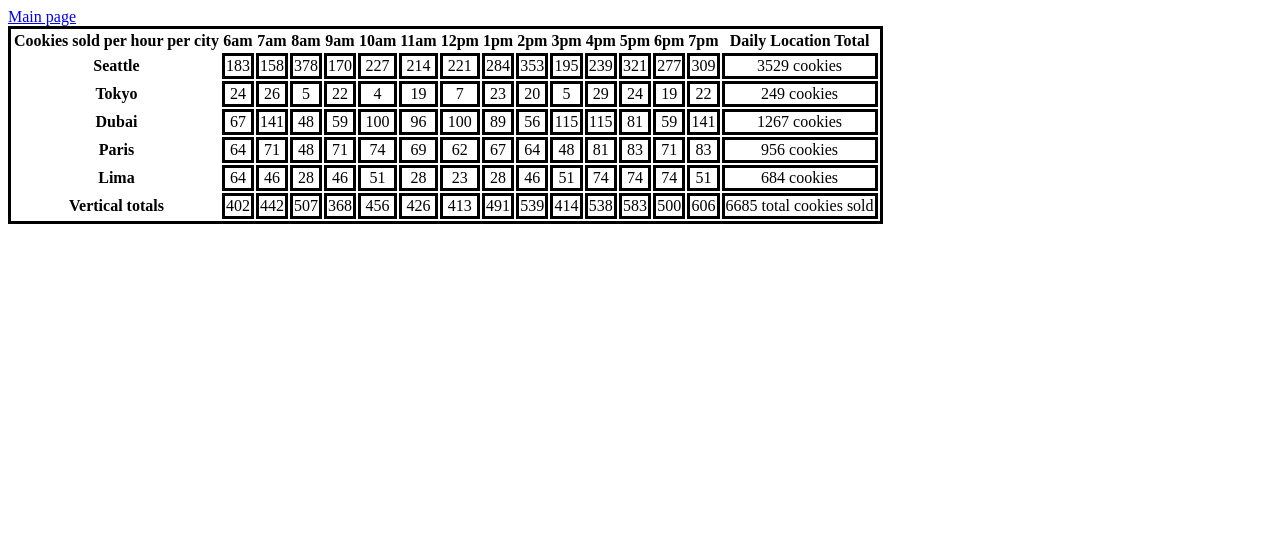
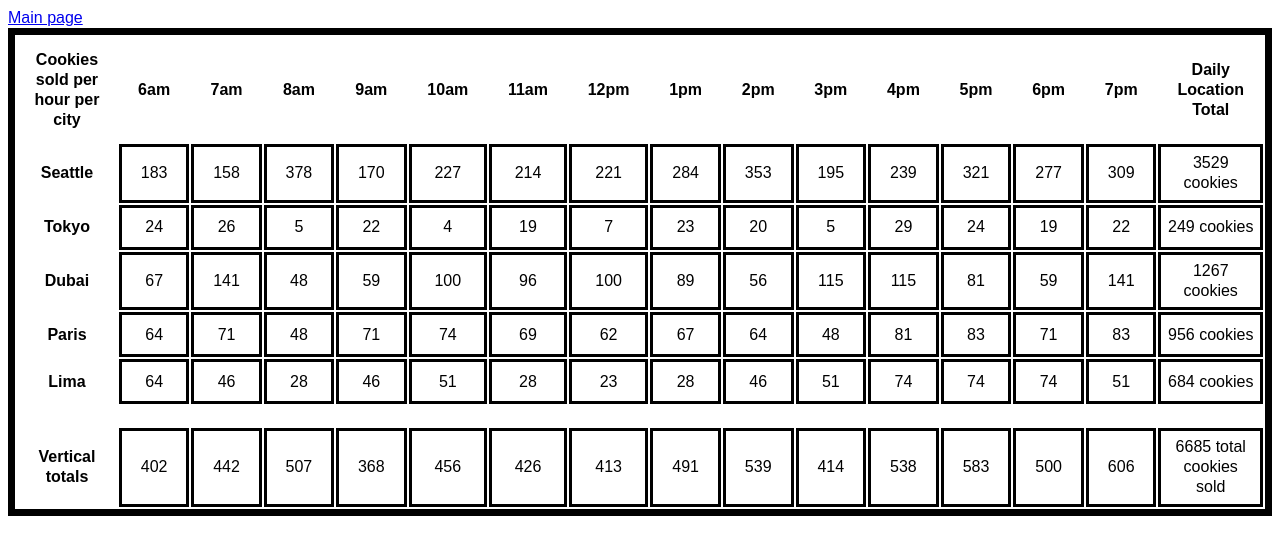
Before and after one commit to svakam/cookie-stand, a plain HTML site: page sales.html in a window 1280 px wide. Drawn offline with Linux system fonts and the light colour scheme.

Commit message:
little more CSS before starting form work

```diff
--- a/css/style.css
+++ b/css/style.css
@@ -1,11 +1,26 @@
+* {
+    font-family: Arial, Helvetica, sans-serif;
+    line-height: 125%;
+}
+
 #table {
     border-style: solid;
     border-color: black;
+    border-width: 7px;
+}
+
+th {
+    width: 1%;
+    padding: 1%;
+}
+
+br {
+    width: 5%;
 }
 
 td {
     border-style: solid;
     border-color: black;
-    border-spacing: 3px 1px;
     text-align: center;
+    padding: 0.5%;
 }
--- a/js/app.js
+++ b/js/app.js
@@ -87,7 +87,7 @@ function City(location, minCustomers, maxCustomers, avgCookiePerSale, numberHour
       tr.append(tdCookies);
     }
 
-    tableCreate.append(tr);
+    domReference.append(tr);
   }
 }
 
@@ -133,7 +133,9 @@ var renderTableHeader = function (domReference) {
 
   /* put times into cells and concatenate am/pm based on time */
   for (var i = 0; i < numberHoursStoreOpen; i++) {
+
     var tdTime = document.createElement('th');
+
     if (j < 12) {
       tdTime.textContent = `${j}am`;
       tr.append(tdTime);
@@ -169,6 +171,7 @@ var renderTableFooter = function (domReference) {
   // add new table row for vertical totals
   var tr = document.createElement('tr');
 
+  // counter for total of totals
   var sumHourTotal = 0;
 
   /* td for classifying vertical totals row */
@@ -180,13 +183,16 @@ var renderTableFooter = function (domReference) {
   for (var i = 0; i < 14; i++) {
     var tdVerticalTotals = document.createElement('td');
     var sumHour = 0;
+
     for (var j = 0; j < cities.length; j++) {
+
       // only vertical sum
       sumHour = sumHour + cities[j].arrayPurchasedCookiesInADay[i];
 
       // total of totals
       sumHourTotal = sumHourTotal + cities[j].arrayPurchasedCookiesInADay[i];
     }
+
     tdVerticalTotals.textContent = sumHour;
     tr.append(tdVerticalTotals);
   }
@@ -199,6 +205,8 @@ var renderTableFooter = function (domReference) {
   domReference.append(tr);
 }
 
+// render whole table function: header, body, footer
+var renderTable = function () {
   // anchor to HTML and start a div for a table
   var divForTable = document.getElementById('div-for-table');
   var tableCreate = document.createElement('table');
@@ -221,4 +229,10 @@ for (var cityCounter = 0; cityCounter < cities.length; cityCounter++) {
     currentCity.render(table);
   }
 
+  var divider = document.createElement('br');
+  table.append(divider);
+
   renderTableFooter(table);
+}
+
+renderTable();
```
Lines whose indentation alone changed are shown as unchanged.
